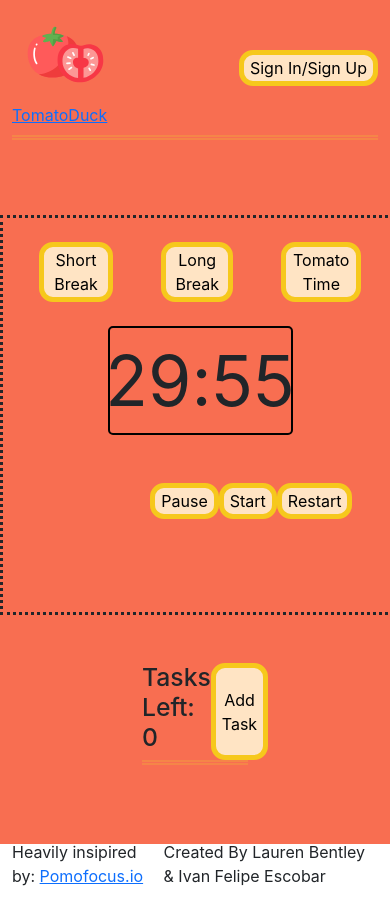
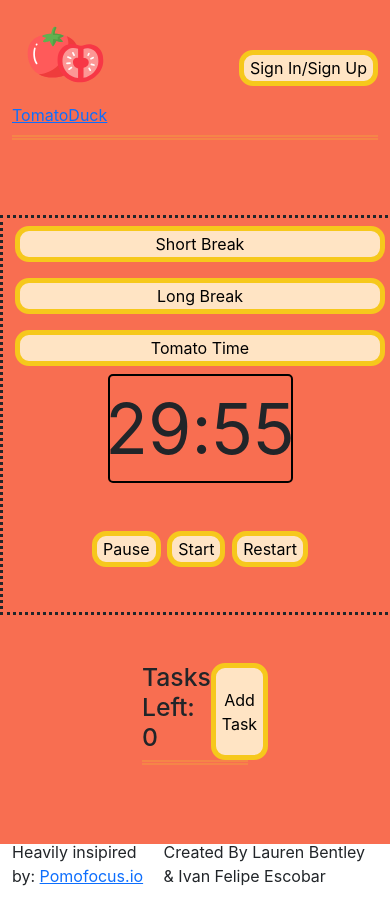
Before and after one commit to indwomt/tomatoduck, a React (Create React App) app in the folder client/: page / in a window 390 px wide. Built offline with nearby package versions, Linux system fonts and the light colour scheme; the HTML template or start-up script is replaced by a standard one.

Commit message:
responsiveness fic for short break/ long break/ tomato buttons, need to fix timer and pause/start/restart buttons

```diff
--- a/client/src/components/Timer.js
+++ b/client/src/components/Timer.js
@@ -25,30 +25,54 @@ export default function Timer() {
   };
 
   return (
-        <div className="container timer-box col-5 d-flex-col justify-content-center">
-            <div className="timer-settings d-flex justify-content-center">
-                <button onClick={() => handleButtonClick(5*60)}className="m-4 setting-btn">Short Break</button>
-                <button onClick={() => handleButtonClick(10*60)}className="m-4 setting-btn">Long Break</button>
-                <button onClick={() => handleButtonClick(25*1800)}className="m-4 setting-btn">Tomato Time</button>
+    <div className="container timer-box">
+      <div className="timer-settings d-flex justify-content-center flex-wrap">
+        <button
+          onClick={() => handleButtonClick(5 * 60)}
+          className="m-2 col-md-4 col-12 setting-btn"
+        >
+          Short Break
+        </button>
+        <button
+          onClick={() => handleButtonClick(10 * 60)}
+          className="m-2 col-md-4 col-12 setting-btn"
+        >
+          Long Break
+        </button>
+        <button
+          onClick={() => handleButtonClick(25 * 60)}
+          className="m-2 col-md-4 col-12 setting-btn"
+        >
+          Tomato Time
+        </button>
       </div>
       <div className="timer container col-6 d-flex justify-content-center bordered">
-            <span class="timer-display">{minutes}</span><span class="timer-display">:</span><span class="timer-display">{seconds=seconds<10?`0${seconds}`:seconds}</span>
-
+        <span className="timer-display">{minutes}</span>
+        <span className="timer-display">:</span>
+        <span className="timer-display">
+          {seconds < 10 ? `0${seconds}` : seconds}
+        </span>
       </div>
-            <div class="container start-btn-box d-flex justify-content-center">
-
-
-
-        </div><div class='hook-btns container col-4 d-flex justify-content-around my-5'>
-       <button class='timer-btn'onClick={pause}>Pause</button>
-      <button class='timer-btn'onClick={resume}>Start</button>
-       <button class='timer-btn'onClick={() => {
-        // Restarts to 5 minutes timer
+      <div className="container start-btn-box d-flex justify-content-center"></div>
+      <div className="hook-btns container col-8 mx-auto my-5 d-flex justify-content-around">
+        <button className="timer-btn" onClick={pause}>
+          Pause
+        </button>
+        <button className="timer-btn" onClick={resume}>
+          Start
+        </button>
+        <button
+          className="timer-btn"
+          onClick={() => {
+            // Restarts to 25 minutes timer
             const time = new Date();
-        time.setSeconds(time.getSeconds() + 1800);
-        restart(time)
-      }}>Restart</button>
+            time.setSeconds(time.getSeconds() + 25 * 60);
+            restart(time);
+          }}
+        >
+          Restart
+        </button>
       </div>
     </div>
-    )
+  );
 }
```
Lines whose indentation alone changed are shown as unchanged.
